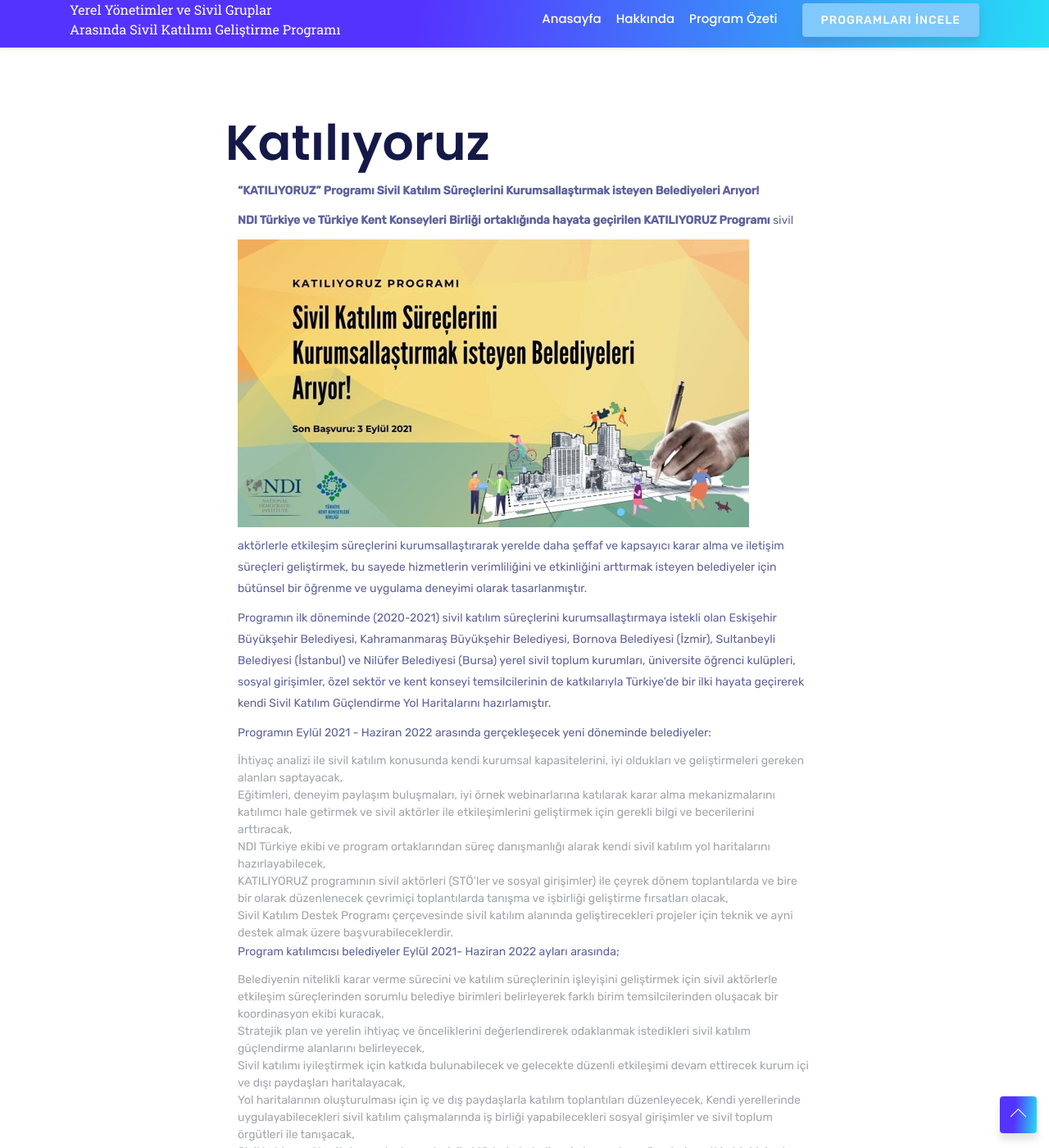
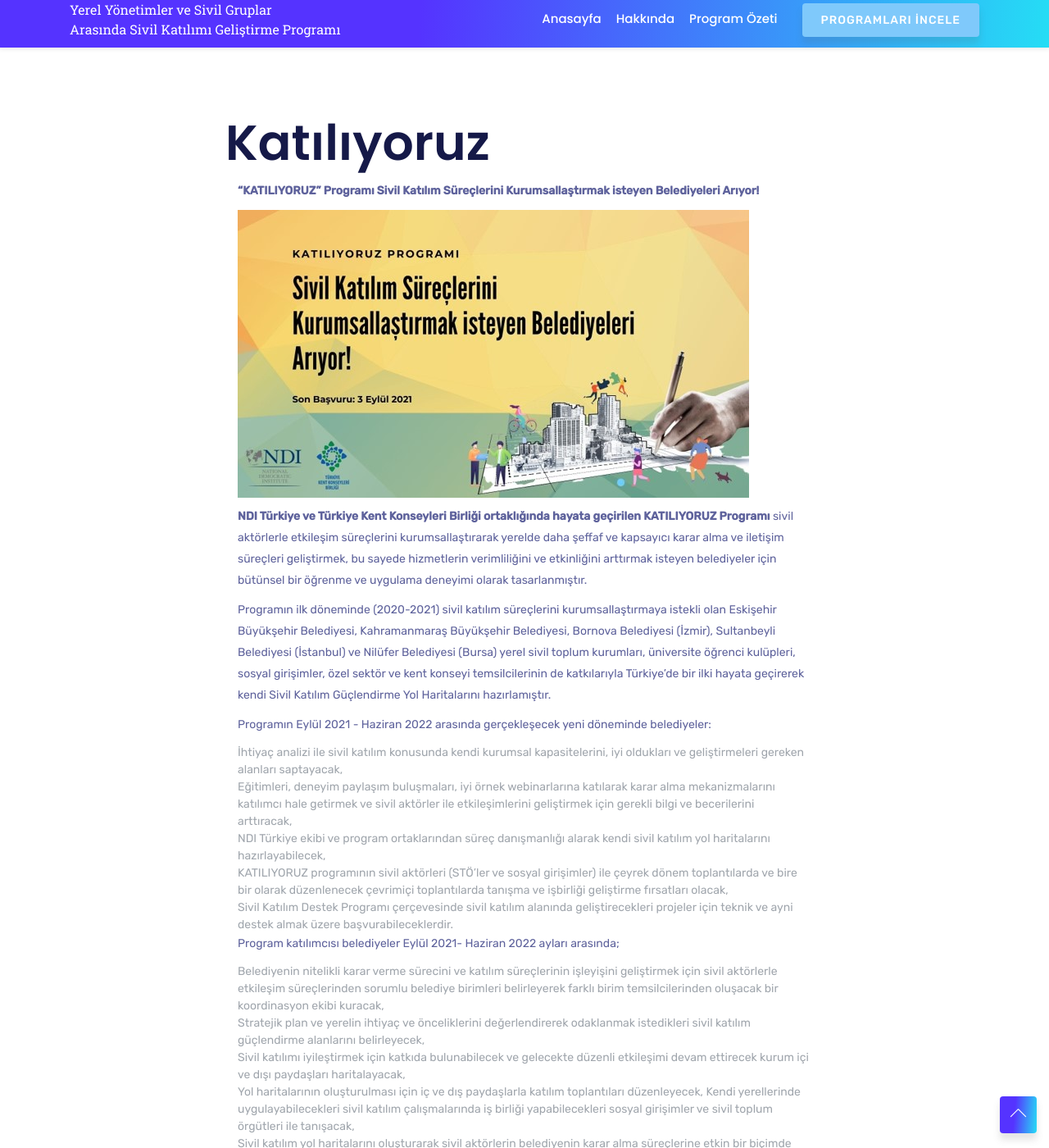
Before and after one commit to uirmaksever/ndi-civic-participation-young-women-website, a Jekyll site: the page built from _posts/programs/2020-08-12-katiliyoruz.md, in a window 1280 px wide and 1400 px high, scrolled down 210 px. Shown: the whole window at 82% size. Built offline with Jekyll 4.4.1, drawn with Linux system fonts in a browser that asks for light colours; some web fonts are replaced; a script that is not in the unit is left out; some of the changed text lies outside the part shown.

Commit message:
Update Programs “2020-08-12-katiliyoruz”

```diff
--- a/_posts/programs/2020-08-12-katiliyoruz.md
+++ b/_posts/programs/2020-08-12-katiliyoruz.md
@@ -9,11 +9,9 @@ application_form_url: https://forms.gle/rwb4jr6e9BZCbDi98
 ---
 **“KATILIYORUZ” Programı Sivil Katılım Süreçlerini Kurumsallaştırmak isteyen Belediyeleri Arıyor!**
 
-**NDI Türkiye ve Türkiye Kent Konseyleri Birliği ortaklığında hayata geçirilen KATILIYORUZ Programı** sivil
-
 ![](/assets/uploads/basvuru.jpg)
 
-aktörlerle etkileşim süreçlerini kurumsallaştırarak yerelde  daha şeffaf ve kapsayıcı karar alma ve  iletişim  süreçleri geliştirmek, bu sayede hizmetlerin verimliliğini ve etkinliğini arttırmak isteyen belediyeler için bütünsel bir öğrenme ve uygulama deneyimi olarak tasarlanmıştır.
+**NDI Türkiye ve Türkiye Kent Konseyleri Birliği ortaklığında hayata geçirilen KATILIYORUZ Programı** sivil aktörlerle etkileşim süreçlerini kurumsallaştırarak yerelde  daha şeffaf ve kapsayıcı karar alma ve  iletişim  süreçleri geliştirmek, bu sayede hizmetlerin verimliliğini ve etkinliğini arttırmak isteyen belediyeler için bütünsel bir öğrenme ve uygulama deneyimi olarak tasarlanmıştır.
 
 Programın ilk döneminde (2020-2021) sivil katılım süreçlerini kurumsallaştırmaya istekli olan Eskişehir Büyükşehir Belediyesi, Kahramanmaraş Büyükşehir Belediyesi, Bornova Belediyesi (İzmir), Sultanbeyli Belediyesi (İstanbul) ve Nilüfer Belediyesi (Bursa) yerel sivil toplum kurumları, üniversite öğrenci kulüpleri, sosyal girişimler, özel sektör ve kent konseyi temsilcilerinin de katkılarıyla Türkiye’de bir ilki hayata geçirerek kendi Sivil Katılım Güçlendirme Yol Haritalarını hazırlamıştır.
 
@@ -39,3 +37,9 @@ Program katılımcısı belediyeler Eylül 2021- Haziran 2022 ayları arasında;
 Program belediyelerinden sivil katılım yol haritası hazırlık sürecinden sorumlu olacak ve yukarıda yer alan faaliyetleri takip edecek farklı müdürlüklerden temsilcilerden oluşan en az 4 kişilik bir koordinasyon ekibi kurmaları beklenmektedir. Program takibinden sorumlu olacak koordinasyon ekibinden, program faaliyetlerine düzenli katılım göstererek 9 ay içerisinde yaklaşık 100 saatlerini bu programa ayırmaları beklenecektir.
 
 **Son Başvuru Tarihi: 3 Eylül 2021, Cuma 18:00**
+
+<!--StartFragment-->
+
+{% include ndi_timetable.html %}
+
+<!--EndFragment-->
```
